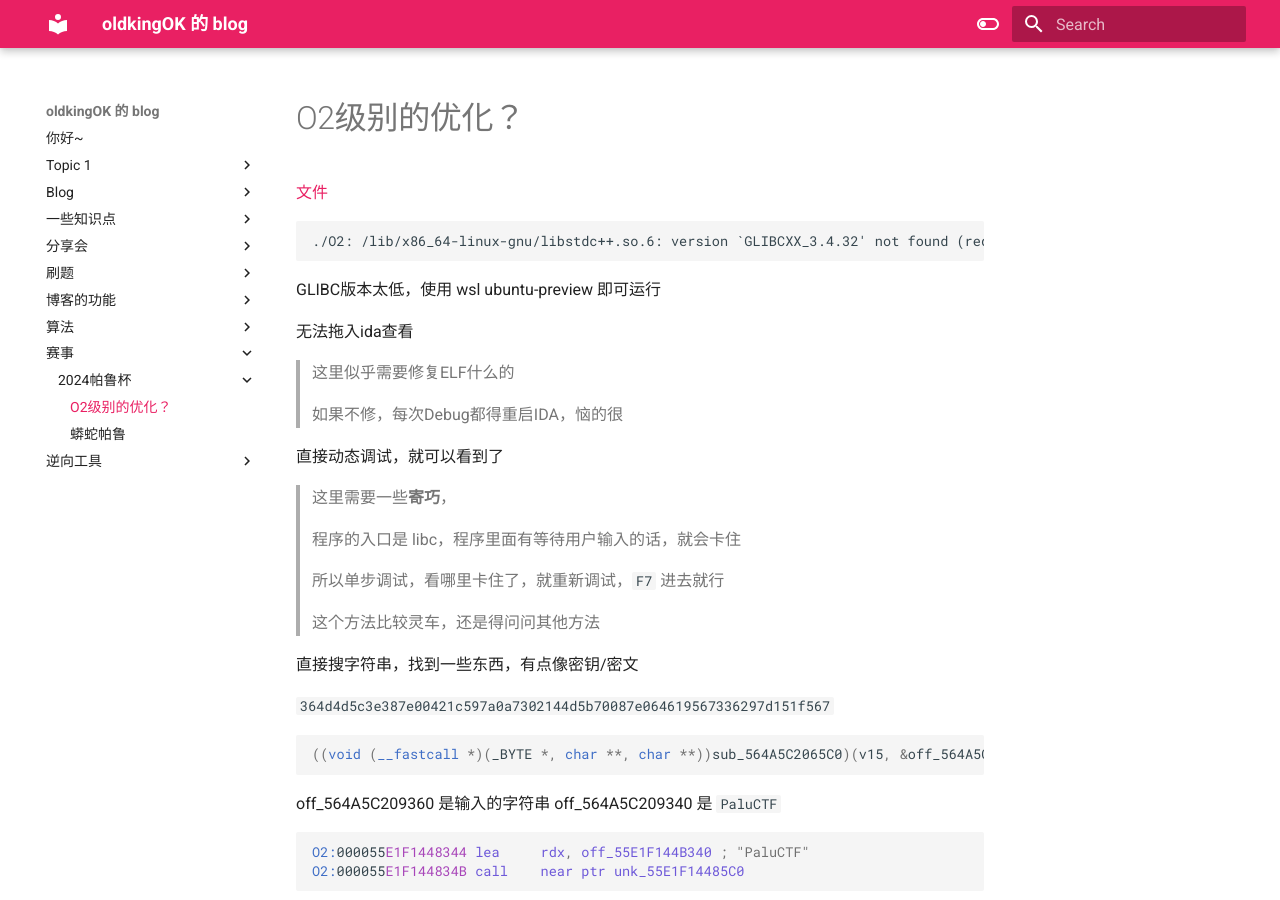
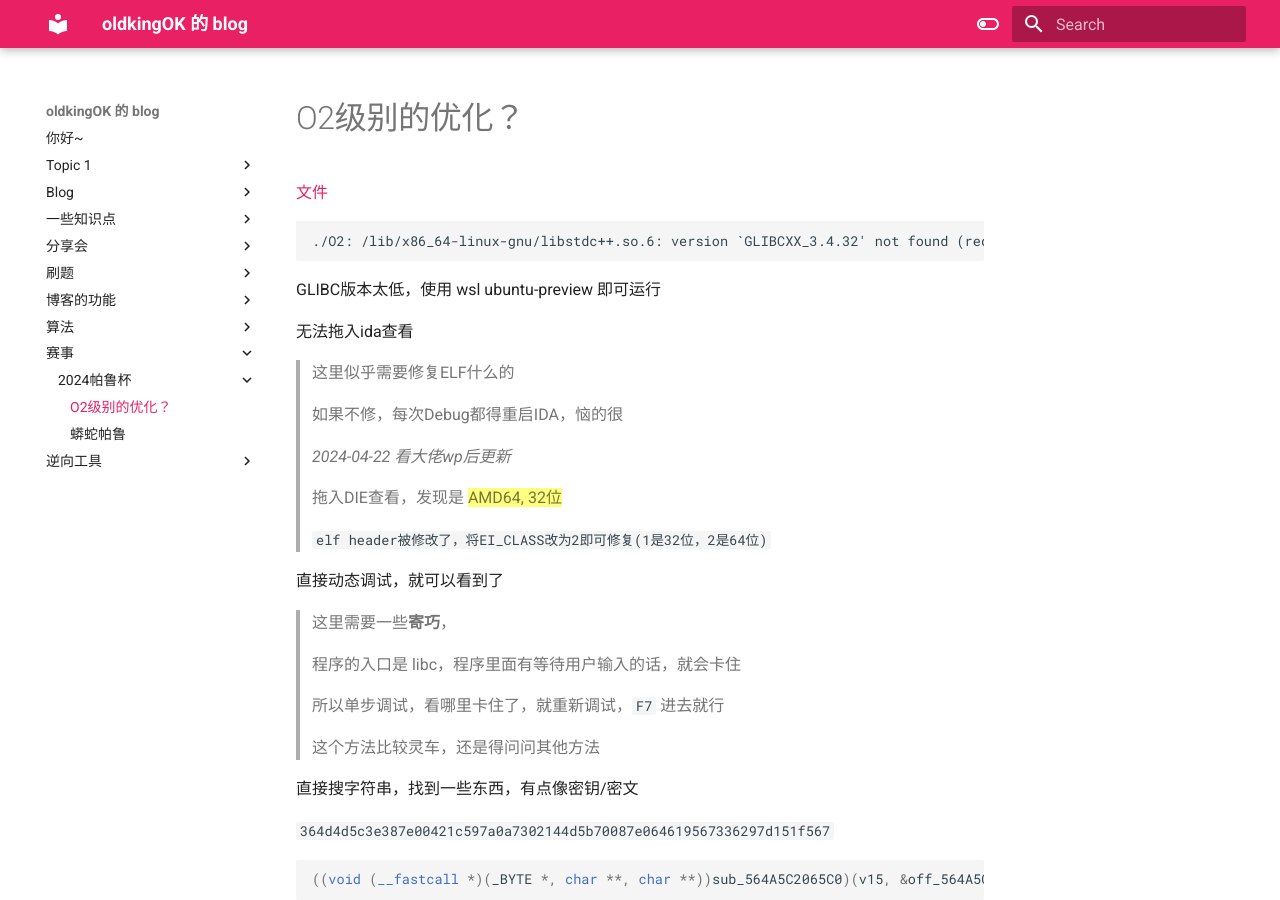
Before and after one commit to oldkingOK/CTF-Re, an MkDocs documentation site: the page built from docs/赛事/2024帕鲁杯/O2.md, in a window 1280 px wide and 900 px high. Built offline with MkDocs 1.6.1 and Material for MkDocs 9.7.7, drawn with Linux system fonts in a browser that asks for light colours.

Commit message:
更新O2

```diff
--- a/docs/赛事/2024帕鲁杯/O2.md
+++ b/docs/赛事/2024帕鲁杯/O2.md
@@ -13,6 +13,12 @@ GLIBC版本太低，使用 wsl ubuntu-preview 即可运行
 > 这里似乎需要修复ELF什么的
 >
 > 如果不修，每次Debug都得重启IDA，恼的很
+>
+> *2024-04-22 看大佬wp后更新*
+>
+> 拖入DIE查看，发现是 ==AMD64, 32位==
+>
+> `elf header被修改了，将EI_CLASS改为2即可修复(1是32位，2是64位)`
 
 直接动态调试，就可以看到了
 
```
